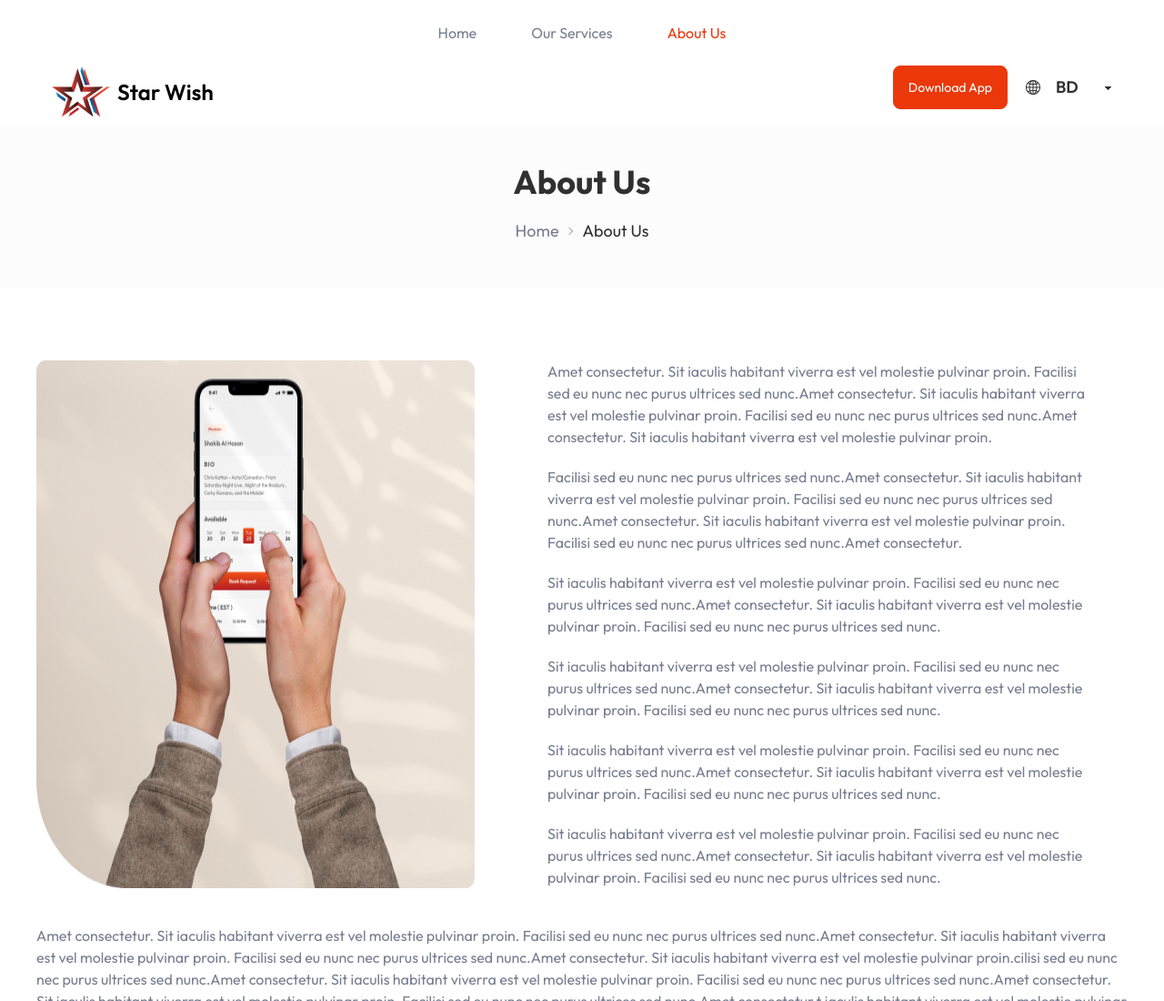
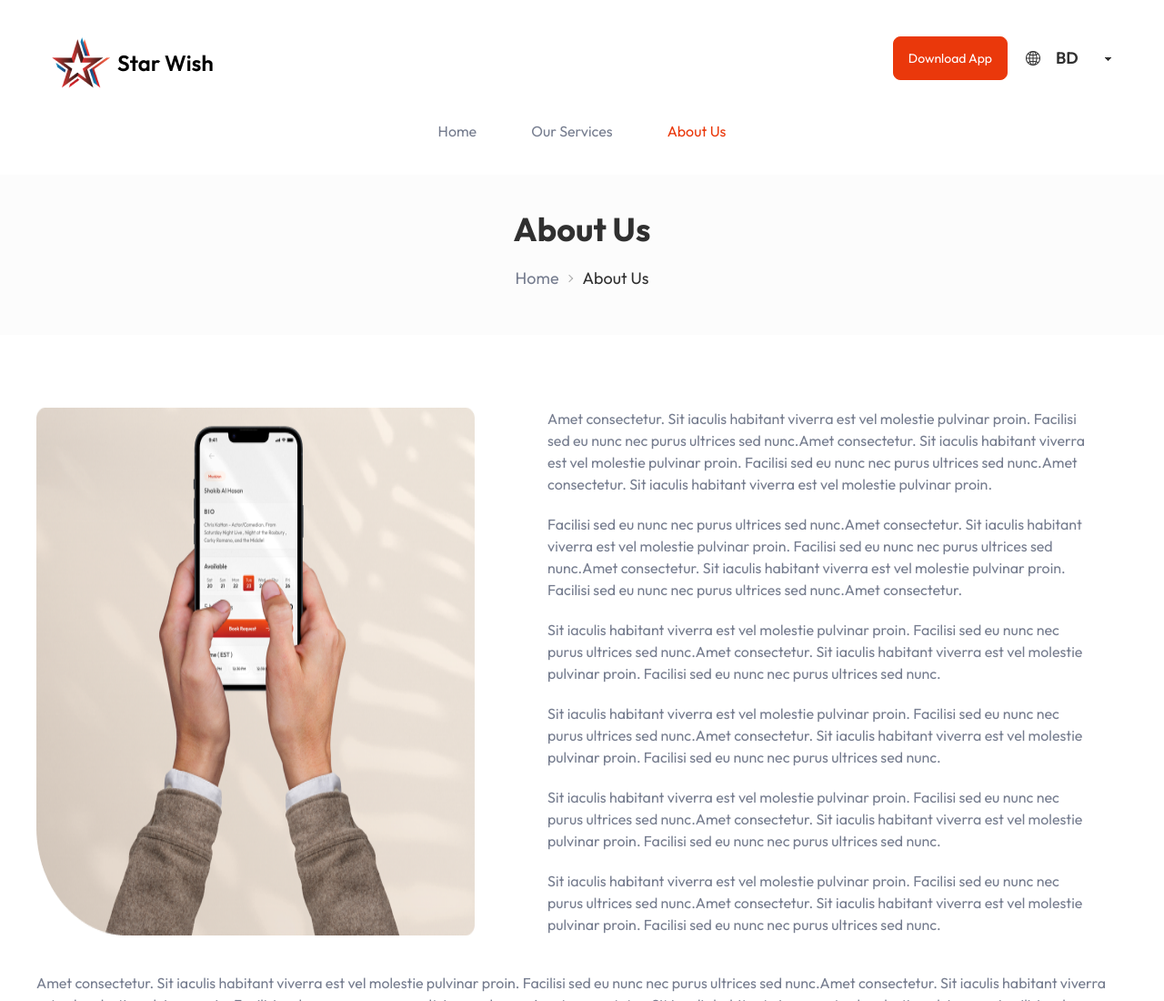
Before and after one commit to ChaionSaha/star-wish, a website: page aboutUs.html in a window 1280 px wide. Shown: the top 1100 px of the page at 91% size. Drawn offline with nearby package versions, Linux system fonts and the light colour scheme.

Commit message:
updated files

```diff
--- a/aboutUs.html
+++ b/aboutUs.html
@@ -8,8 +8,8 @@
 	</head>
 	<body>
 		<!-- navbar -->
-		<div class="container flex flex-col h-fit">
-			<div class="navbar bg-base-100">
+		<div class="container flex flex-col h-fit lg:flex-col-reverse">
+			<div class="lg:pb-5 navbar bg-base-100">
 				<div class="navbar-start">
 					<div class="dropdown z-[100]">
 						<button tabindex="0" class="btn btn-ghost lg:hidden nav-btn">
@@ -52,7 +52,7 @@
 				</div>
 			</div>
 
-			<div class="flex justify-between pb-5">
+			<div class="flex justify-between pb-5 lg:pt-10">
 				<a class="text-xl normal-case btn btn-ghost hover:bg-transparent"
 					><img src="./img/logo.png" class="w-32 lg:w-fit"
 				/></a>
```
Also changed, not shown: index.html (+3 -3 lines), services.html (+3 -3 lines), css/output.css.
